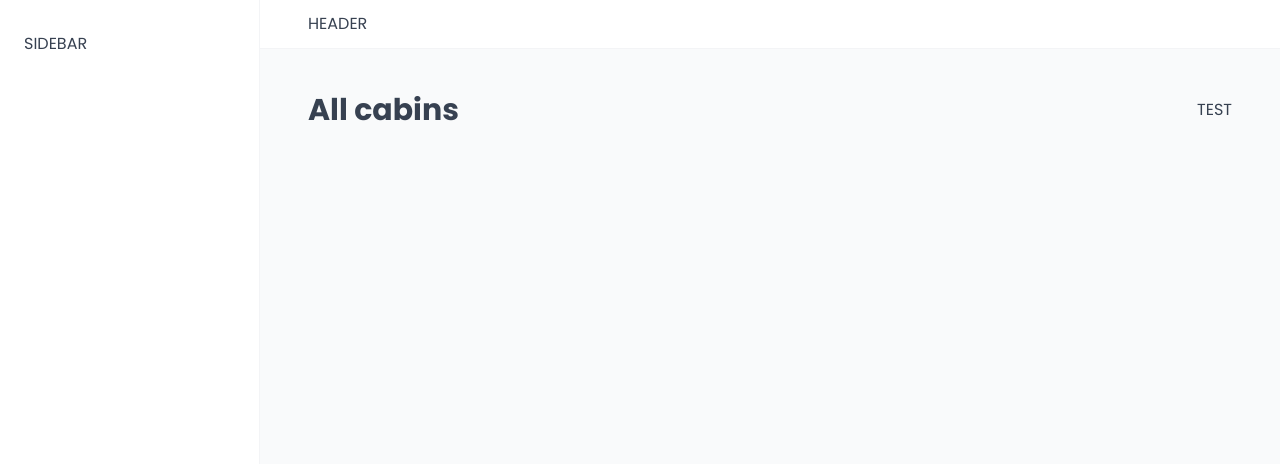
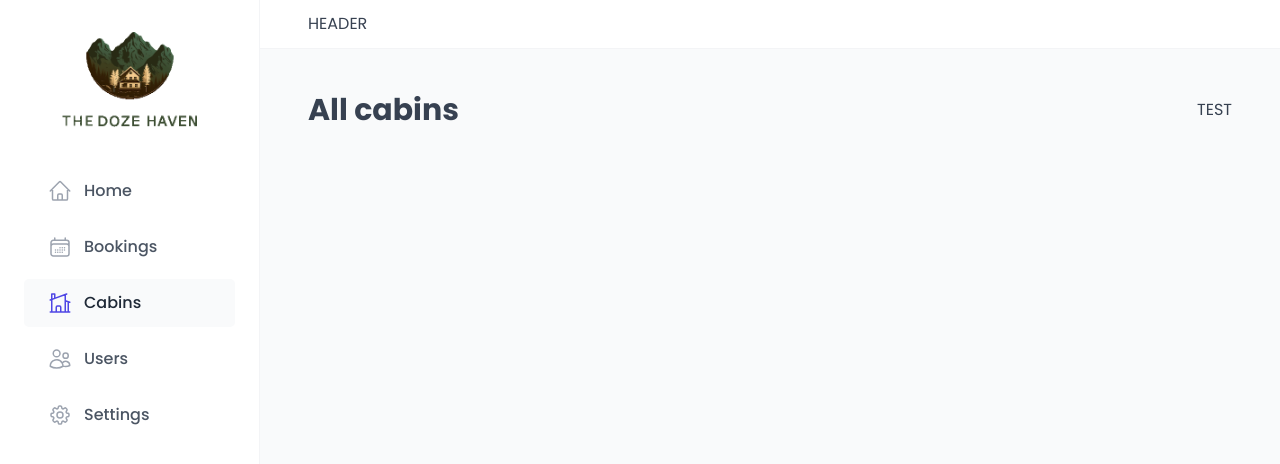
Before and after one commit to paulthadev/doze-haven, a React (Vite) app: page /cabins in a window 1280 px wide. Shown: the top 464 px of the page. Built offline with nearby package versions, Linux system fonts and the light colour scheme; a web font is replaced by a local one.

Commit message:
style: :art: build sidebar and main Navigation

```diff
--- a/src/ui/AppLayout.jsx
+++ b/src/ui/AppLayout.jsx
@@ -3,7 +3,7 @@
 import Sidebar from "./Sidebar";
 import styled from "styled-components";
 
-const StlyedAppLayout = styled.div`
+const StyledAppLayout = styled.div`
   display: grid;
   height: 100vh;
   grid-template-columns: 26rem 1fr;
@@ -17,14 +17,14 @@
 
 function AppLayout() {
   return (
-    <StlyedAppLayout>
+    <StyledAppLayout>
       <Header />
       <Sidebar />
 
       <Main>
         <Outlet />
       </Main>
-    </StlyedAppLayout>
+    </StyledAppLayout>
   );
 }
 
--- a/src/ui/Logo.jsx
+++ b/src/ui/Logo.jsx
@@ -12,7 +12,7 @@
 function Logo() {
   return (
     <StyledLogo>
-      <Img src="/logo-light.png" alt="Logo" />
+      <Img src="./img/logo-light.png" alt="Logo" />
     </StyledLogo>
   );
 }
--- a/src/ui/MainNav.jsx
+++ b/src/ui/MainNav.jsx
@@ -1,4 +1,15 @@
+import { NavLink } from "react-router-dom";
 import styled from "styled-components";
+
+// Icons from React Icons
+import {
+  HiOutlineHome,
+  HiOutlineCalendarDays,
+  HiOutlineHomeModern,
+  HiOutlineUsers,
+  HiOutlineCog6Tooth,
+  HiOutlineCog8Tooth,
+} from "react-icons/hi2";
 
 const NavList = styled.ul`
   display: flex;
@@ -6,7 +17,7 @@
   gap: 0.8rem;
 `;
 
-const Link = styled.a`
+const StyledNavLink = styled(NavLink)`
   &:link,
   &:visited {
     display: flex;
@@ -44,3 +55,48 @@
     color: var(--color-brand-600);
   }
 `;
+
+function MainNav() {
+  return (
+    <nav>
+      <NavList>
+        <li>
+          <StyledNavLink to="/dashboard">
+            <HiOutlineHome />
+            <span>Home</span>
+          </StyledNavLink>
+        </li>
+
+        <li>
+          <StyledNavLink to="/bookings">
+            <HiOutlineCalendarDays />
+            <span>Bookings</span>
+          </StyledNavLink>
+        </li>
+
+        <li>
+          <StyledNavLink to="/cabins">
+            <HiOutlineHomeModern />
+            <span>Cabins</span>
+          </StyledNavLink>
+        </li>
+
+        <li>
+          <StyledNavLink to="/users">
+            <HiOutlineUsers />
+            <span>Users</span>
+          </StyledNavLink>
+        </li>
+
+        <li>
+          <StyledNavLink to="/settings">
+            <HiOutlineCog8Tooth />
+            <span>Settings</span>
+          </StyledNavLink>
+        </li>
+      </NavList>
+    </nav>
+  );
+}
+
+export default MainNav;
--- a/src/ui/Sidebar.jsx
+++ b/src/ui/Sidebar.jsx
@@ -1,4 +1,6 @@
 import styled from "styled-components";
+import Logo from "./Logo";
+import MainNav from "./MainNav";
 
 const StyledSidebar = styled.aside`
   background: var(--color-grey-0);
@@ -6,10 +8,19 @@
   border-right: 1px solid var(--color-grey-100);
 
   grid-row: 1/-1;
+
+  display: flex;
+  flex-direction: column;
+  gap: 3.2rem;
 `;
 
 function Sidebar() {
-  return <StyledSidebar>SIDEBAR</StyledSidebar>;
+  return (
+    <StyledSidebar>
+      <Logo />
+      <MainNav />
+    </StyledSidebar>
+  );
 }
 
 export default Sidebar;
```
